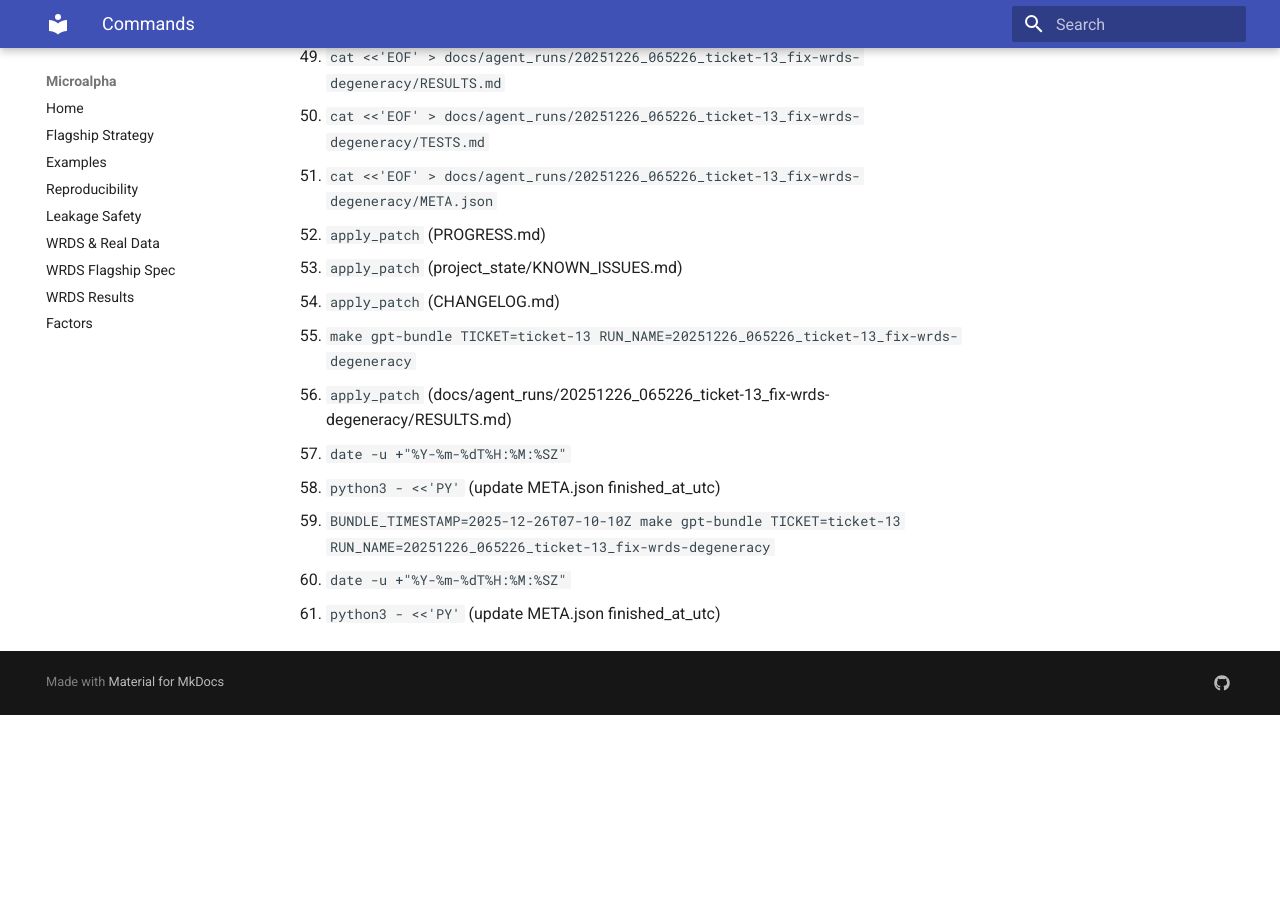
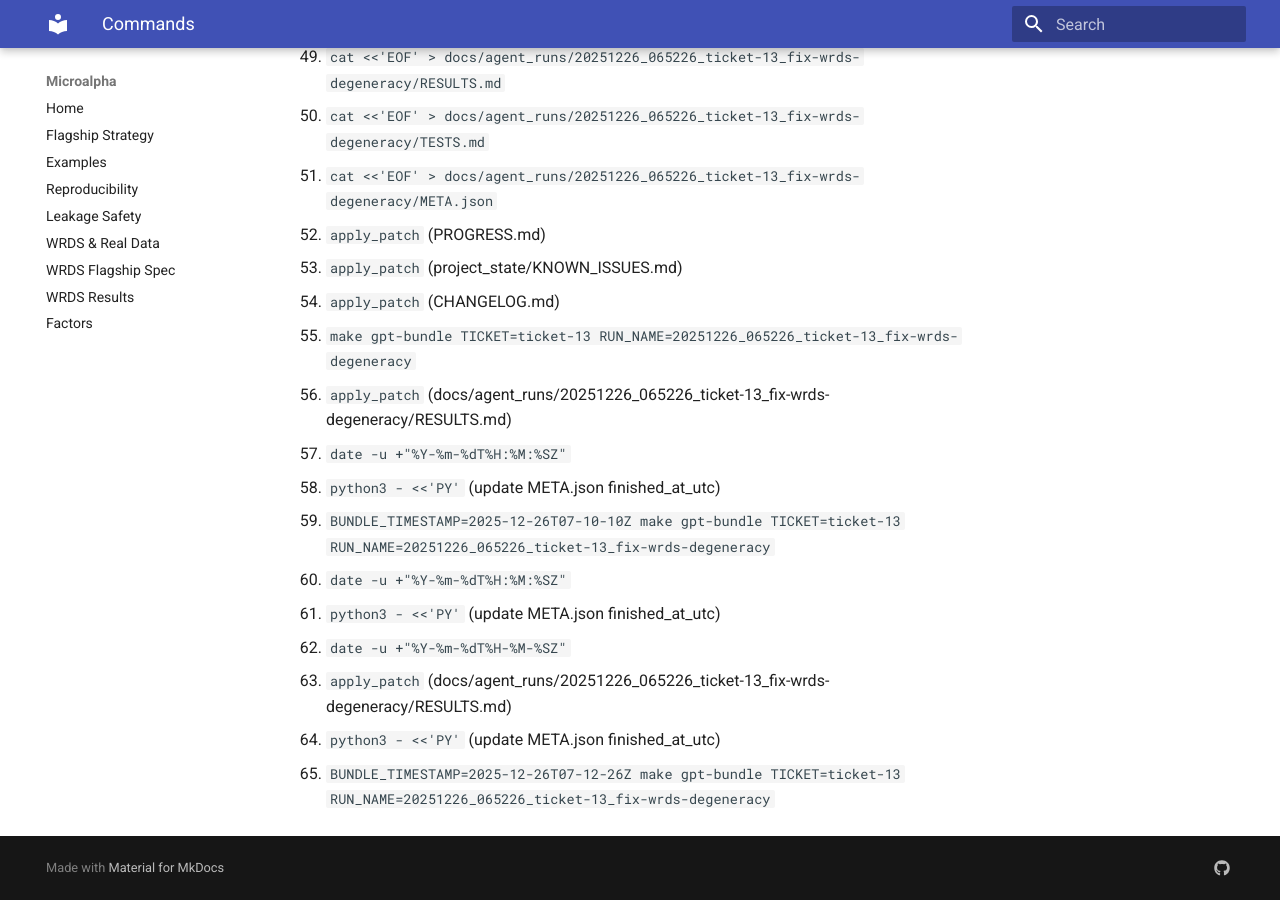
Before and after one commit to MateoBodon/microalpha, an MkDocs documentation site: the page built from docs/agent_runs/20251226_065226_ticket-13_fix-wrds-degeneracy/COMMANDS.md, in a window 1280 px wide and 900 px high, scrolled down 2055 px. Built offline with MkDocs 1.6.1 and Material for MkDocs 9.7.7, drawn with Linux system fonts in a browser that asks for light colours; before the commit the page ends 2770 px from its top, so only the background shows below that.

Commit message:
ticket-13: update bundle pointer
Tests: not run (log update)

Artifacts: docs/gpt_bundles/2025-12-26T07-12-26Z_ticket-13_20251226_065226_ticket-13_fix-wrds-degeneracy.zip

Docs: docs/agent_runs/20251226_065226_ticket-13_fix-wrds-degeneracy/COMMANDS.md; docs/agent_runs/20251226_065226_ticket-13_fix-wrds-degeneracy/RESULTS.md; docs/agent_runs/20251226_065226_ticket-13_fix-wrds-degeneracy/META.json

```diff
--- a/docs/agent_runs/20251226_065226_ticket-13_fix-wrds-degeneracy/COMMANDS.md
+++ b/docs/agent_runs/20251226_065226_ticket-13_fix-wrds-degeneracy/COMMANDS.md
@@ -61,3 +61,7 @@
 59. `BUNDLE_TIMESTAMP=2025-12-26T07-10-10Z make gpt-bundle TICKET=ticket-13 RUN_NAME=20251226_065226_ticket-13_fix-wrds-degeneracy`
 60. `date -u +"%Y-%m-%dT%H:%M:%SZ"`
 61. `python3 - <<'PY'` (update META.json finished_at_utc)
+62. `date -u +"%Y-%m-%dT%H-%M-%SZ"`
+63. `apply_patch` (docs/agent_runs/20251226_065226_ticket-13_fix-wrds-degeneracy/RESULTS.md)
+64. `python3 - <<'PY'` (update META.json finished_at_utc)
+65. `BUNDLE_TIMESTAMP=2025-12-26T07-12-26Z make gpt-bundle TICKET=ticket-13 RUN_NAME=20251226_065226_ticket-13_fix-wrds-degeneracy`
--- a/docs/agent_runs/20251226_065226_ticket-13_fix-wrds-degeneracy/META.json
+++ b/docs/agent_runs/20251226_065226_ticket-13_fix-wrds-degeneracy/META.json
@@ -2,7 +2,7 @@
   "run_name": "20251226_065226_ticket-13_fix-wrds-degeneracy",
   "ticket_id": "ticket-13",
   "started_at_utc": "2025-12-26T06:52:26Z",
-  "finished_at_utc": "2025-12-26T07:11:32Z",
+  "finished_at_utc": "2025-12-26T07:12:26Z",
   "git_sha_before": "d4c8edf7ac1890dc2bec33e8025dab3bc80652ba",
   "git_sha_after": "HEAD",
   "branch_name": "codex/ticket-13-fix-wrds-degeneracy",
```
Also changed, not shown: docs/agent_runs/20251226_065226_ticket-13_fix-wrds-degeneracy/RESULTS.md (+1 -1 lines).
